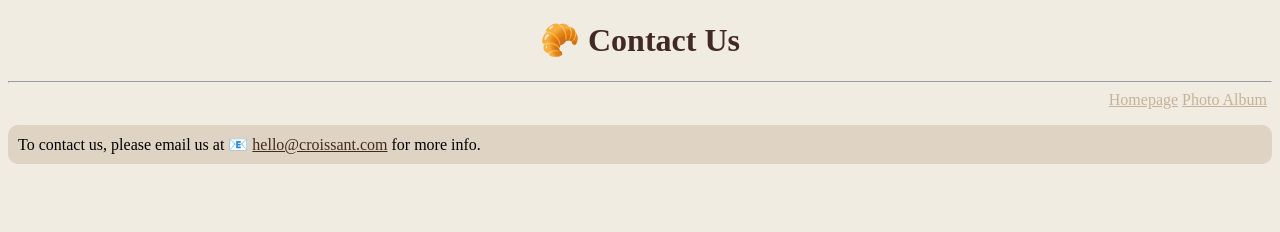
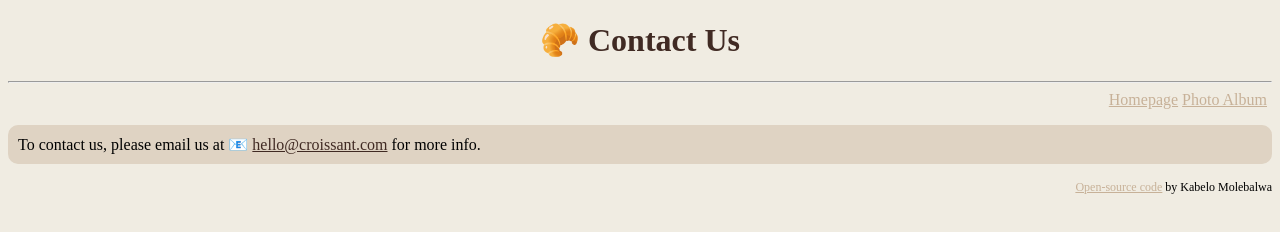
Before and after one commit to KayleeMoonstone/Croissant, a plain HTML site: page contact.html in a window 1280 px wide. Drawn offline with Linux system fonts and the light colour scheme.

Commit message:
Added GitHub link to footer

```diff
--- a/contact.html
+++ b/contact.html
@@ -18,5 +18,11 @@
       <a href="mailto:hello@croissant.com">hello@croissant.com</a> for more
       info.
     </p>
+    <footer>
+      <a href="https://github.com/KayleeMoonstone/Croissant"
+        >Open-source code</a
+      >
+      by Kabelo Molebalwa
+    </footer>
   </body>
 </html>
--- a/css/styles.css
+++ b/css/styles.css
@@ -30,6 +30,11 @@ img {
   border-radius: 10px;
 }
 
+footer {
+  font-size: 12px;
+  text-align: end;
+}
+
 .nav-links {
   text-align: end;
   margin: 5px;
```
